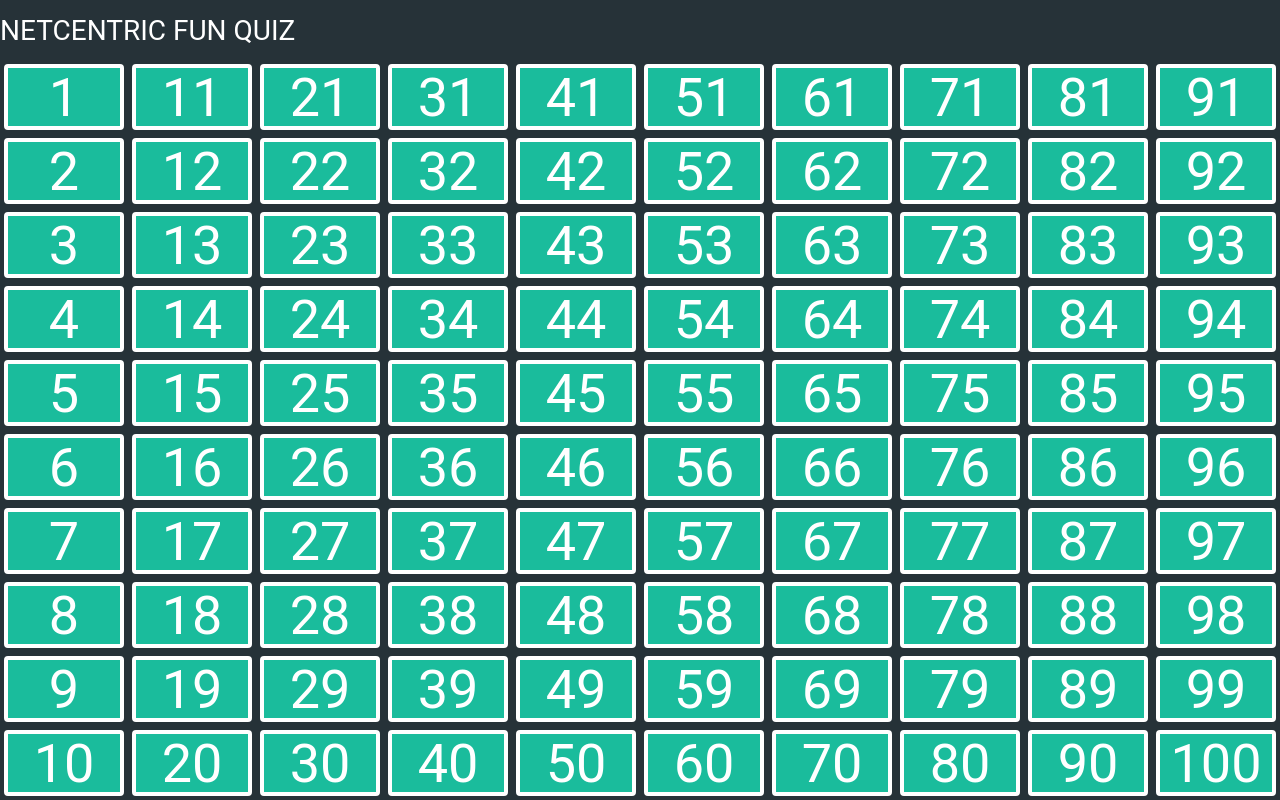
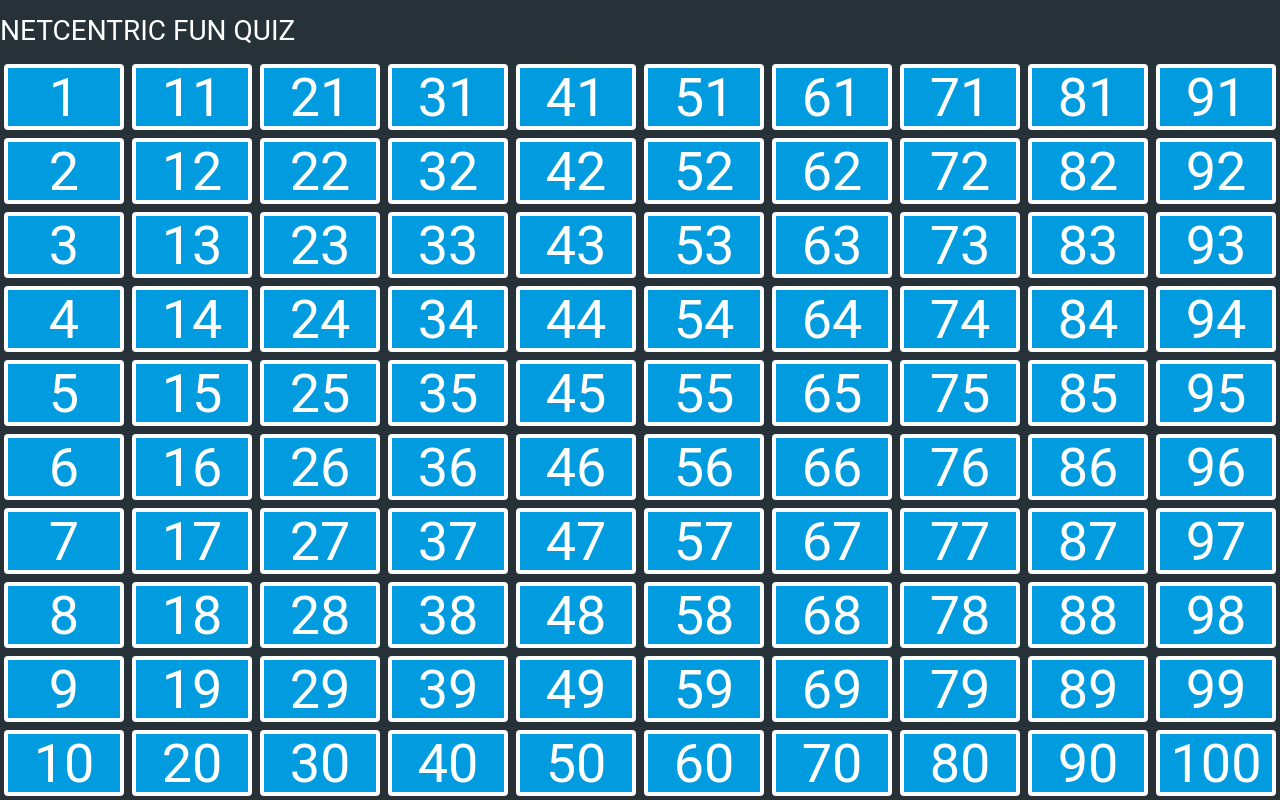
Before and after one commit to priyanka-sonone/nc-magic-squares, a React (Create React App) app: page / in a window 1280 px wide. Built offline with nearby package versions, Linux system fonts and the light colour scheme.

Commit message:
color changed

```diff
--- a/src/assets/css/styles.css
+++ b/src/assets/css/styles.css
@@ -97,7 +97,7 @@ p {
 .card > .front {
     -webkit-transform: rotateY(0deg) !important;
     transform: rotateY(0deg) !important;
-    background-color: #1abc9c;
+    background-color: #009CDF;
     color: #FFFFFF;
     font-size: 54px;
     z-index: 2;
```
